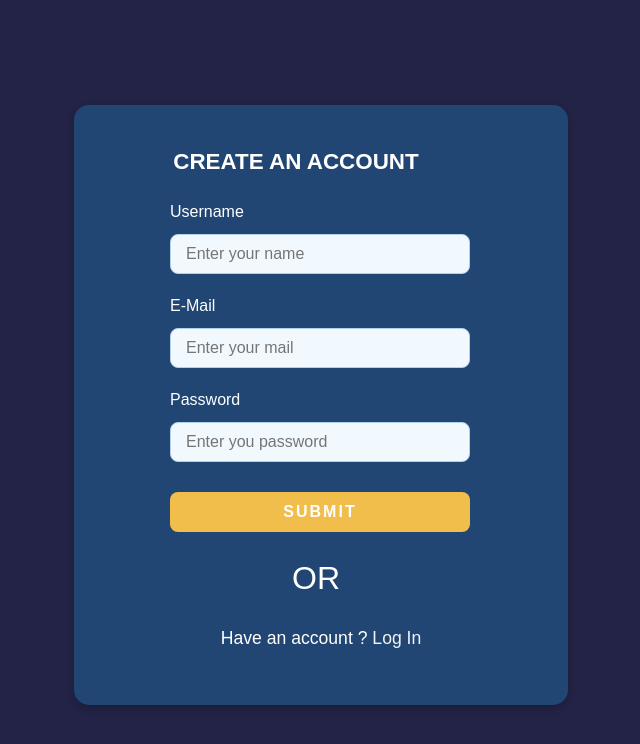
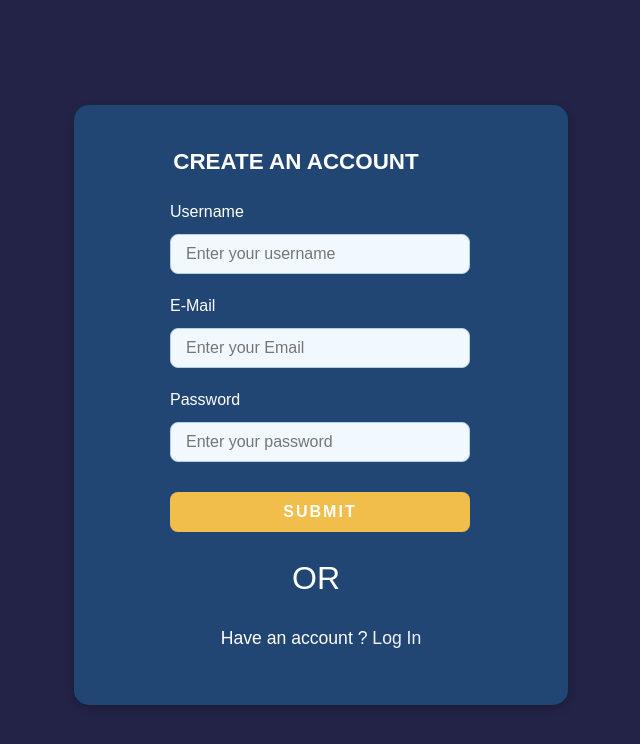
Before and after one commit to Nicodin-Team/NicodinFronend, a React (Vite) app: page /signup in a window 1280 px wide. Shown: the top 744 px of the page, without its empty margins (319-959 px from the left). Built offline with nearby package versions, Linux system fonts and the light colour scheme.

Commit message:
fix login

```diff
--- a/package.json
+++ b/package.json
@@ -15,11 +15,13 @@
     "@mui/material": "^5.15.15",
     "axios": "^1.6.8",
     "bootstrap": "^5.3.3",
+    "formik": "^2.4.6",
     "react": "^18.2.0",
     "react-bootstrap": "^2.10.2",
     "react-dom": "^18.2.0",
     "react-lottie": "^1.2.4",
-    "react-router-dom": "^6.22.3"
+    "react-router-dom": "^6.22.3",
+    "yup": "^1.4.0"
   },
   "devDependencies": {
     "@types/react": "^18.2.66",
--- a/src/App.jsx
+++ b/src/App.jsx
@@ -5,11 +5,13 @@ import Signup from './components/signup';
 import Error from './components/error';
 import EditProfile from './components/Edituser';
 import Landing from './pages/Landing';
+import { AuthProvider } from './context/AuthContext';
 
 function App() {
 
   return(
     <div className="App">
+      <AuthProvider>
       <Router>
         <Routes>
           <Route path='/profile' element={<EditProfile/>}/>
@@ -18,7 +20,7 @@ function App() {
           <Route path='/signup' element={<Signup/>}/>
           <Route path='*' element={<Error/>}/>
         </Routes>
-      </Router>
+      </Router></AuthProvider>
     </div>
   )
 }
--- a/src/components/login.jsx
+++ b/src/components/login.jsx
@@ -1,51 +1,96 @@
-import axios from 'axios';
-import React, { useState } from 'react';
-import { Link } from 'react-router-dom';
-import logo from '../assets/Images/logo.png';
+import React, { useState } from "react";
+import { Link } from "react-router-dom";
+import logo from "../assets/Images/logo.png";
+import { Formik, Form, Field, ErrorMessage } from "formik";
+import * as yup from "yup";
+import { useAuth } from "../context/AuthContext";
 
 export default function Login() {
-	const [email,setEmail]=useState("");
-	const [password,setPassword]=useState("");
+  const { login } = useAuth();
+  const initialValues = {
+    email: "",
+    password: "",
+  };
+  const validationSchema = yup.object().shape({
+    email: yup
+      .string()
+      .email("Invalid email format")
+      .required("Email is required"),
+    password: yup
+      .string()
+      .min(8, "Password must be at least 8 characters")
+      .required("Password is required"),
+  });
 
-
-    const preventRefresh = (e) => {
-		e.preventDefault();
-		console.log({
-			email: email,
-			password: password
-		})
-		axios.post('https://teamup.liara.run/api/token/',{
-			email: email,
-			password: password
-		})
-		.then(res => {console.log(res);
-			setEmail("")
-			setPassword("")
-		})
+  const onSubmit = async (values, { setSubmitting, resetForm }) => {
+    try {
+      const response = await login(values);
+      console.log(response);
+      resetForm();
+    } catch (error) {
+      console.log(error);
+      setSubmitting(false);
+    }
   };
 
   return (
     <div className="wrapper signIn">
       <div className="form">
-
-				<img src={logo} alt="" style={{width:'200px', height:'auto', marginBottom:'35px' , marginLeft:'34px' }}/>
-
+        <img
+          src={logo}
+          alt=""
+          style={{
+            width: "200px",
+            height: "auto",
+            marginBottom: "35px",
+            marginLeft: "34px",
+          }}
+        />
         <div className="heading">LOGIN</div>
-				<form className='wap'>
+        <Formik
+          initialValues={initialValues}
+          validationSchema={validationSchema}
+          onSubmit={onSubmit}
+        >
+          {({ isSubmitting }) => (
+            <Form>
               <div>
                 <label htmlFor="email">E-Mail</label>
-						<input type="email" id="email" placeholder="Enter you email" value={email}  onChange={(e)=>setEmail(e.target.value)}/>
+                <Field
+                  type="email"
+                  id="email"
+                  placeholder="Enter your Email"
+                  name="email"
+                />
+                <ErrorMessage name="email" component="div" className="error" />
               </div>
               <div>
                 <label htmlFor="password">Password</label>
-						<input type="password" id="password" placeholder="Enter you password" value={password} onChange={(e)=>setPassword(e.target.value)}/>
+                <Field
+                  type="password"
+                  id="password"
+                  placeholder="Enter your password"
+                  name="password"
+                />
+                <ErrorMessage
+                  name="password"
+                  component="div"
+                  className="error"
+                />
               </div>
-					<button type="button"  onClick={preventRefresh}>
+              <div className="button">
+                <button type="submit" disabled={isSubmitting}>
                   Submit
                 </button>
-				</form>
+              </div>
+            </Form>
+          )}
+        </Formik>
         <p>
-					Don't have an account ? <Link to="/signup" className='link'> Sign Up </Link>
+          Don't have an account?{" "}
+          <Link to="/signup" className="link">
+            Sign Up
+          </Link>
         </p>
       </div>
     </div>
--- a/src/components/signup.jsx
+++ b/src/components/signup.jsx
@@ -1,94 +1,71 @@
-import React, { useState } from "react";
+import React,{useState} from "react";
 import { Link } from "react-router-dom";
+import axios from "axios";
+import { Formik, Form, Field, ErrorMessage } from 'formik'; // Import Formik components
+import * as yup from 'yup'; // Import yup for validation
 import '../components/signin_up.css';
-import axios from "axios";
 
-export default function Signup() {
 
-  const [email, setEmail]=useState("")
-  const [username, setUsername]=useState("")
-  const [password, setPassword]=useState("")
+export default function Signup_em() {
+  const initialValues = {
+    username: '',
+    email: '',
+    password: '',
+  };
 
-  const handleEmail=(e)=>{
-    setEmail(e.target.value)
+  const validationSchema = yup.object().shape({
+    username: yup.string().required('Username is required'),
+    email: yup.string().email('Invalid email format').required('Email is required'),
+    password: yup.string().min(8, 'Password must be at least 8 characters').required('Password is required'),
+  });
+
+  const [registerError, setRegisterError] = useState(null);
+
+  const onSubmit = async (values, { setSubmitting, resetForm }) => {
+    try {
+      const response = await axios.post('https://teamup.liara.run/accounts/register/', values);
+      console.log(response);
+      resetForm(); // Clear form after successful submission
+    } catch (error) {
+      setRegisterError(error.response?.data?.message || 'Registration failed. Please try again.');
+    } finally {
+      setSubmitting(false); // Allow form submission again
     }
-  const handleUsername=(e)=>{
-    setUsername(e.target.value)
-  }
-  const handlepass=(e)=>{
-    setPassword(e.target.value)
-  }
-
-  // const handlechange = (e) => {
-	// 	const {email,value} = e.target
-	// 	setUser({
-	// 		...user , [email]:value
-	// 	})
-
-	// }
-
-  const register = async () => {
-    // console.log(username)
-    // console.log(email)
-    // console.log(password)
-
-    if(email && password && username) {
-      try {
-        console.log({
-          username:username,
-          email:email,
-          password:password
-        })
-        const response = await axios.post('https://teamup.liara.run/accounts/register/',{
-          username:username,
-          email:email,
-          password:password
-        })
-        console.log(response)
-        setEmail('')
-        setUsername('')
-        setPassword('')
-      } catch (error) {
-        console.log(error.message)
-      }
-    } else{
-      console.log(email)
-      console.log(username)
-      console.log(password)
-      alert('Invalid input')
-    }
-  }
+  };
 
   return (
     <div className="wrapper signUp">
       <div className="form">
         <div className="heading">CREATE AN ACCOUNT</div>
-        <form>
+        <Formik initialValues={initialValues} validationSchema={validationSchema} onSubmit={onSubmit}>
+          {({ isSubmitting }) => (
+            <Form>
               <div>
-            <label htmlFor="name">Username</label>
-            <input type="text" id="name" placeholder="Enter your name" value={username}  onChange={handleUsername}/>
+                <label htmlFor="username">Username</label>
+                <Field type="text" id="username" placeholder="Enter your username" name="username" />
+                <ErrorMessage name="username" component="div" className="error" />
               </div>
               <div>
-            <label htmlFor="name">E-Mail</label>
-            <input type="email" id="name" placeholder="Enter your mail"  value={email}   onChange={handleEmail}/>
+                <label htmlFor="email">E-Mail</label>
+                <Field type="email" id="email" placeholder="Enter your Email" name="email" />
+                <ErrorMessage name="email" component="div" className="error" />
               </div>
               <div>
                 <label htmlFor="password">Password</label>
-            <input
-              value={password}
-              type="password"
-              id="password"
-              placeholder="Enter you password"
-              onChange={handlepass}
-            />
+                <Field type="password" id="password" placeholder="Enter your password" name="password" />
+                <ErrorMessage name="password" component="div" className="error" />
               </div>
               <div className="button">
-            <button type="button" onClick={register}>Submit</button>
+                <button type="submit" disabled={isSubmitting}>
+                  Submit
+                </button>
               </div>
-          <h2  className="or">
+            </Form>
+          )}
+        </Formik>
+        <h2 className="or">
           OR
         </h2>
-        </form>
         <p className="account">
           Have an account ? <Link to="/login" className="log"> Log In </Link>
         </p>
--- /dev/null
+++ b/src/context/AuthContext.jsx
@@ -0,0 +1,85 @@
+import { createContext, useContext, useState, useEffect } from "react";
+import axios from "axios";
+
+const AuthContext = createContext();
+
+export const AuthProvider = ({ children }) => {
+	const [accessToken, setAccessToken] = useState(null);
+	const [refreshToken, setRefreshToken] = useState(null);
+
+	useEffect(() => {
+		// Check for stored tokens on app load
+		const storedAccessToken = localStorage.getItem("accessToken");
+		const storedRefreshToken = localStorage.getItem("refreshToken");
+
+		if (storedAccessToken) {
+			setAccessToken(storedAccessToken);
+		}
+
+		if (storedRefreshToken) {
+			setRefreshToken(storedRefreshToken);
+		}
+	}, []);
+
+	const login = async (data) => {
+		try {
+			let response = await axios.post(
+				"https://teamup.liara.run/api/token/",
+				data,
+			);
+			let accessToken = response.data.access;
+			let refreshToken = response.data.refresh;
+
+			// Store tokens in localStorage
+			localStorage.setItem("accessToken", accessToken);
+			localStorage.setItem("refreshToken", refreshToken);
+
+			setAccessToken(accessToken);
+			setRefreshToken(refreshToken);
+
+			return response;
+		} catch (error) {
+			console.log(error)
+		}
+	};
+
+	const logout = () => {
+		// Remove tokens from localStorage
+		localStorage.removeItem("accessToken");
+		localStorage.removeItem("refreshToken");
+
+		setAccessToken(null);
+		setRefreshToken(null);
+	};
+
+	const refreshTokenFunc = async () => {
+		try {
+			const response = await axios.post(
+				"https://teamup.liara.run/api/token/refresh/",
+				{
+					refreshToken,
+				},
+			);
+
+			// Update the access token in localStorage
+			const newAccessToken = response.data.accessToken;
+			localStorage.setItem("accessToken", newAccessToken);
+
+			setAccessToken(newAccessToken);
+		} catch (error) {
+			console.error("Token refresh failed", error);
+			logout();
+		}
+	};
+
+	return (
+		<AuthContext.Provider
+			value={{ accessToken, refreshToken, login, logout, refreshTokenFunc }}>
+			{children}
+		</AuthContext.Provider>
+	);
+};
+
+export const useAuth = () => {
+	return useContext(AuthContext);
+};
```
Also changed, not shown: 1 other file (tests, documents, lock files or other folders). Lines whose indentation alone changed are shown as unchanged.
